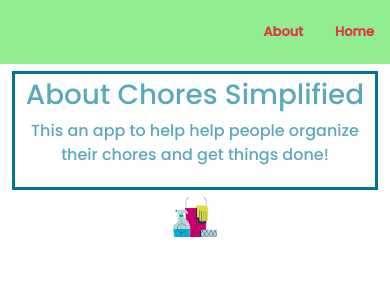
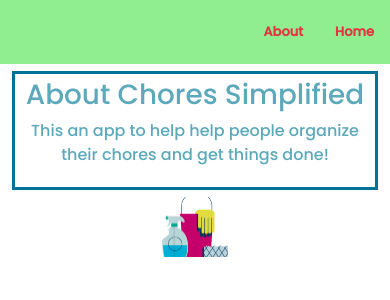
Before and after one commit to smclairecarden/chores-simplified, a Flask app: page /info in a window 390 px wide. Shown: the top 300 px of the page. Run offline with Flask 2, Linux system fonts and the light colour scheme; parts of the project's set-up code (start-up, migrations or seed data) failed here and were passed over.

Commit message:
change width

```diff
--- a/myapp/static/styles.css
+++ b/myapp/static/styles.css
@@ -159,7 +159,7 @@ a {
   }
 
   .brooms, .addchoreimg {
-    max-width: 20%;
+    max-width: 50%;
     max-height: 20%;
     margin: 0 auto;
   }
```
